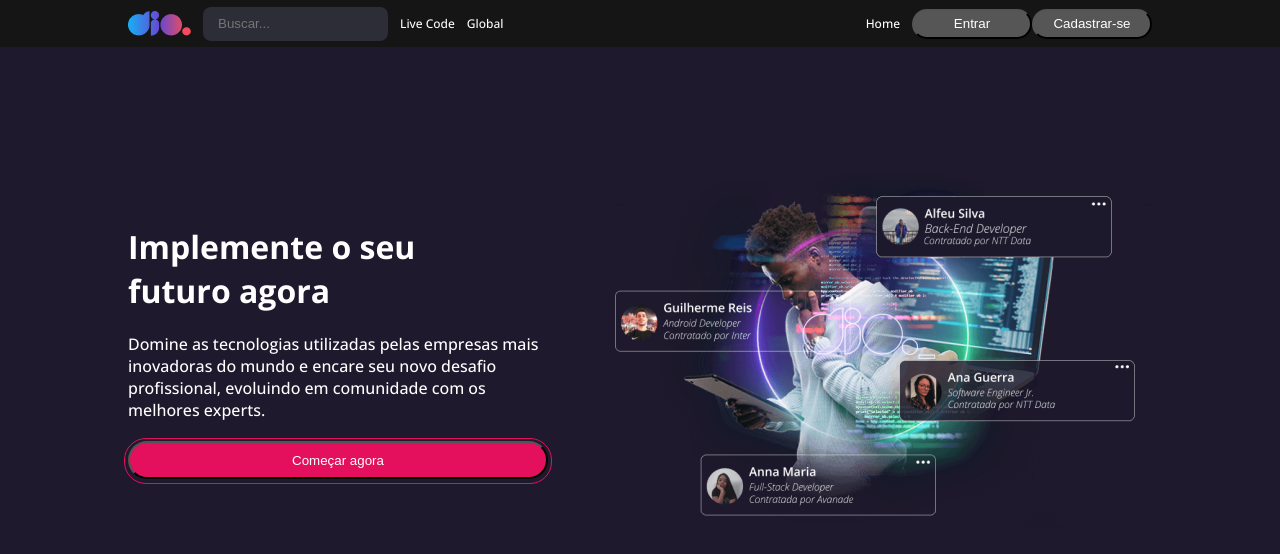
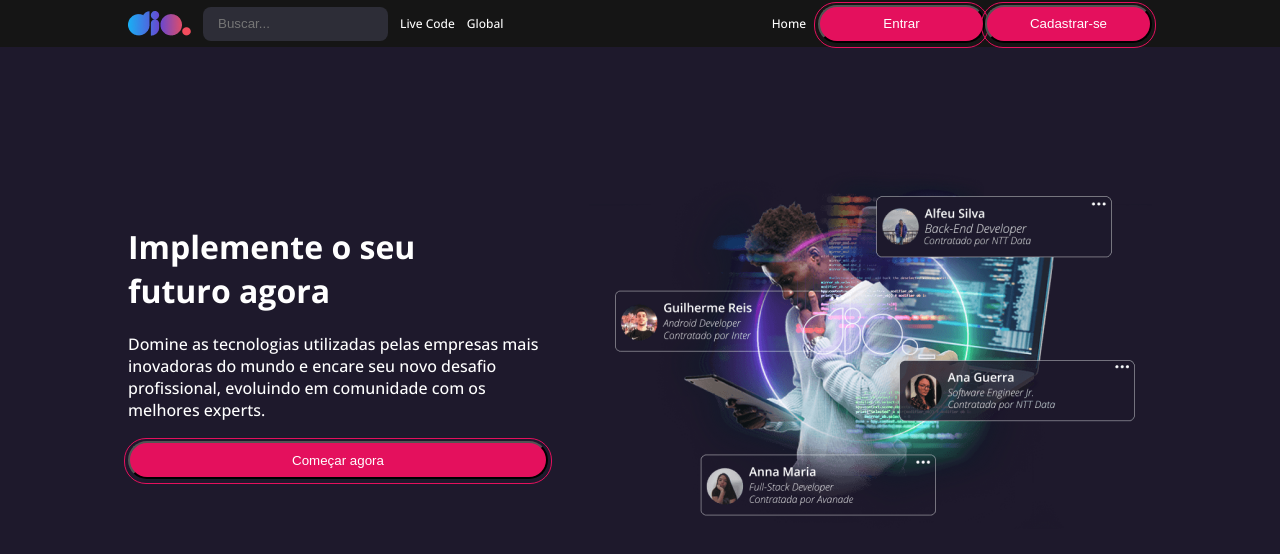
Before and after one commit to denisonkolling/dio-react-ts, a React (Vite) app: page / in a window 1280 px wide. Shown: the top 554 px of the page. Built offline with nearby package versions, Linux system fonts and the light colour scheme.

Commit message:
chore: add components interfaces

```diff
--- a/src/components/Button/index.tsx
+++ b/src/components/Button/index.tsx
@@ -1,6 +1,7 @@
 import { ButtonContainer } from './styles';
+import { IButton } from './types'
 
-const Button = ({ title, variant = 'primary', onClick }) => {
+const Button = ({ title, variant = 'primary', onClick }: IButton) => {
 	return (
 		<ButtonContainer variant={variant} onClick={onClick}>
 			{title}
--- a/src/components/Button/styles.ts
+++ b/src/components/Button/styles.ts
@@ -1,6 +1,7 @@
 import styled, { css } from 'styled-components';
+import  { IButtonStyled }  from './types';
 
-export const ButtonContainer = styled.button`
+export const ButtonContainer = styled.button<IButtonStyled>`
 	background: #565656;
 	border-radius: 22px;
 	position: relative;
--- /dev/null
+++ b/src/components/Button/types.ts
@@ -0,0 +1,9 @@
+export interface IButton {
+  title: string,
+  variant: string,
+  onClick: () => void;
+}
+
+export interface IButtonStyled {
+  variant: string;
+}
--- a/src/components/Header/index.tsx
+++ b/src/components/Header/index.tsx
@@ -1,18 +1,21 @@
 import {
 	Wrapper,
-	Column,
 	Container,
 	BuscarInputContainer,
 	Input,
 	Menu,
 	MenuRight,
 	Row,
-	UserPicture,
 } from './styles';
 import Button from '../Button';
 import img from '../../assets/logo-dio.png';
+import { useNavigate } from 'react-router-dom';
 
 const Header = () => {
+
+	const navigate = useNavigate();
+
+
 	return (
 		<Wrapper>
 			<Container>
@@ -26,8 +29,8 @@ const Header = () => {
 				</Row>
 				<Row>
 					<MenuRight href="#">Home</MenuRight>
-					<Button title="Entrar" />
-					<Button title="Cadastrar-se" />
+					<Button title="Entrar" variant={''} onClick={() => navigate("/signin")} />
+					<Button title="Cadastrar-se" variant={''} onClick={() => navigate("/signup")}/>
 				</Row>
 			</Container>
 		</Wrapper>
--- a/src/components/Input/index.tsx
+++ b/src/components/Input/index.tsx
@@ -1,7 +1,8 @@
 import { InputContainer, IconContainer, InputText, ErrorText } from './styles';
 import { Controller } from 'react-hook-form';
+import { IInput } from './types';
 
-const Input = ({ leftIcon, name, control, errorMessage, ...rest }) => {
+const Input = ({ leftIcon, name, control, errorMessage, ...rest }: IInput) => {
 	return (
 		<>
 		<InputContainer>
--- /dev/null
+++ b/src/components/Input/types.ts
@@ -0,0 +1,10 @@
+export interface IInput {
+  leftIcon: any,
+  name: string,
+  control: any,
+  errorMessage: string | undefined,
+  rest: any,
+  placeholder: any,
+  Type: any,
+  type: string,
+}
--- a/src/pages/signin/index.tsx
+++ b/src/pages/signin/index.tsx
@@ -24,7 +24,7 @@ const Signin = () => {
 		resolver: yupResolver(schema),
 		mode: 'onChange',	});
 
-	const onSubmit = async (formData) => {
+	const onSubmit = async (formData: any) => {
 		try {
 			const { data } = await api.get(
 				`/users?email=${formData.email}&password=${formData.password}`
@@ -38,7 +38,7 @@ const Signin = () => {
 			alert('Usuário ou senha inválido');
 
 		} catch (e) {
-			alert('Houve um erro ao realizar o login', e);
+			alert('Houve um erro ao realizar o login' + e);
 		}
 
 	};
```
